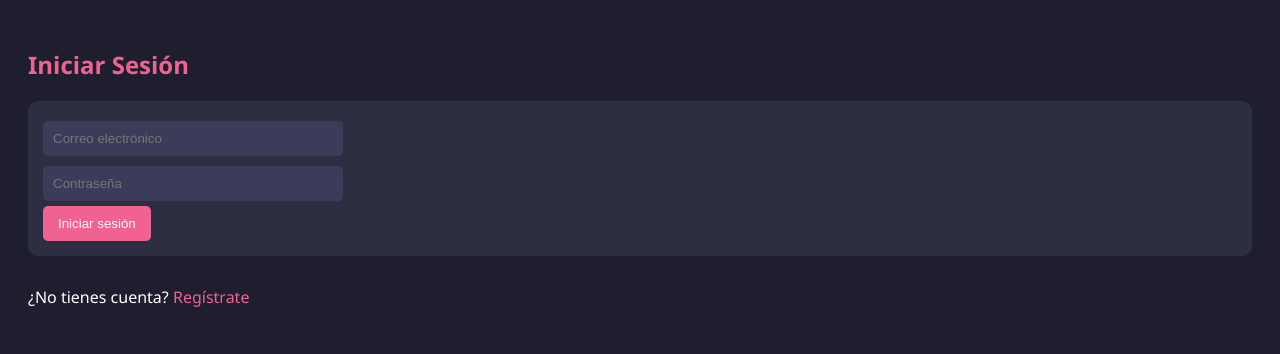
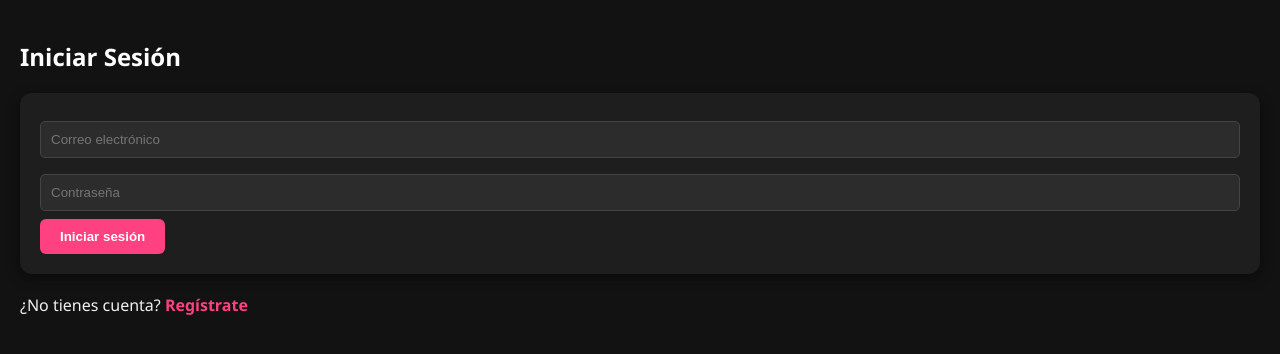
Before and after one commit to Ivanchu012/gimnasio-fitness, a plain HTML site: page index.html in a window 1280 px wide. Drawn offline with Linux system fonts and the light colour scheme.

Commit message:
Add files via upload

```diff
--- a/style.css
+++ b/style.css
@@ -1,63 +1,75 @@
+/* Estilo general oscuro y profesional */
 body {
   font-family: 'Segoe UI', sans-serif;
+  background-color: #121212;
+  color: #f0f0f0;
   padding: 20px;
-  background-color: #1e1e2f;
-  color: #ffffff;
+  margin: 0;
 }
 
+/* Formularios y contenedores */
 form,
-div,
-ul {
-  background: #2e2e42;
-  padding: 15px;
+div {
+  background-color: #1e1e1e;
+  padding: 20px;
   margin-bottom: 20px;
-  border-radius: 10px;
+  border-radius: 12px;
+  box-shadow: 0 4px 12px rgba(0, 0, 0, 0.5);
 }
 
+/* Campos de texto */
 input {
-  margin: 5px 0;
+  background-color: #2c2c2c;
+  color: #f0f0f0;
+  border: 1px solid #444;
+  margin: 8px 0;
   padding: 10px;
   width: 100%;
-  max-width: 300px;
+  border-radius: 5px;
   box-sizing: border-box;
-  border: none;
-  border-radius: 5px;
-  background-color: #3c3c5a;
-  color: white;
 }
 
+/* Botones con estilo fitness */
 button {
-  padding: 10px 15px;
-  background-color: #f06292;
+  padding: 10px 20px;
+  background-color: #ff4081;
+  /* rosa vibrante */
   color: white;
   border: none;
-  border-radius: 5px;
+  border-radius: 6px;
   cursor: pointer;
+  font-weight: bold;
+  transition: background-color 0.3s;
 }
 
 button:hover {
-  background-color: #ec407a;
+  background-color: #e73370;
 }
 
+/* Enlaces */
 a {
-  display: inline-block;
-  margin-top: 10px;
-  margin-bottom: 10px;
-  color: #f06292;
+  color: #ff4081;
   text-decoration: none;
+  font-weight: bold;
 }
 
 a:hover {
   text-decoration: underline;
-  color: #ff80ab;
 }
 
+/* Títulos */
 h2,
 h3 {
-  color: #f06292;
+  color: #ffffff;
 }
 
+/* Reservas list */
 ul {
-  list-style-type: none;
-  padding-left: 0;
+  list-style: none;
+  padding: 0;
 }
+
+ul li {
+  padding: 8px 0;
+  border-bottom: 1px solid #333;
+}
```
Also changed, not shown: home.html (+1 -0 lines).
